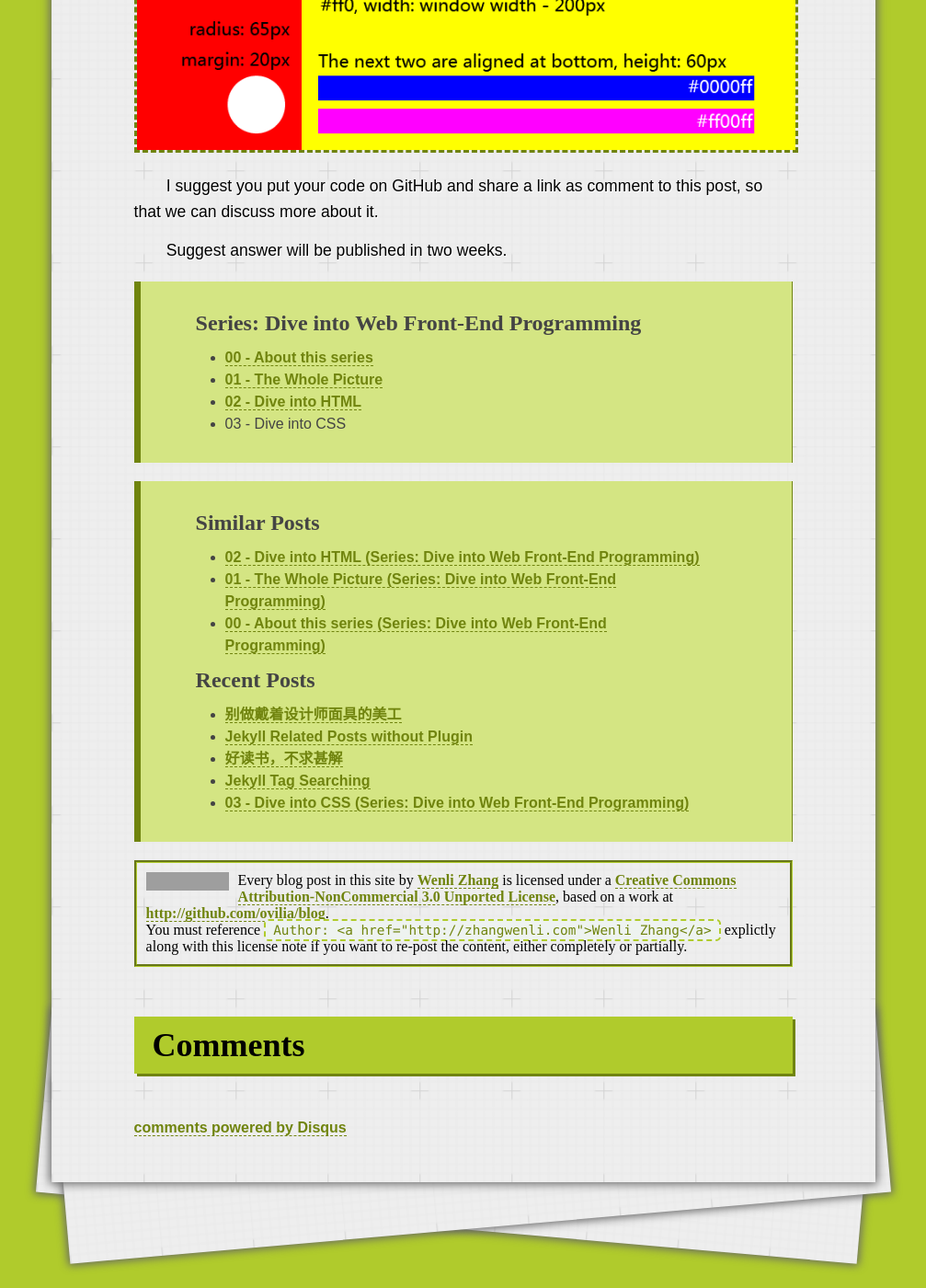
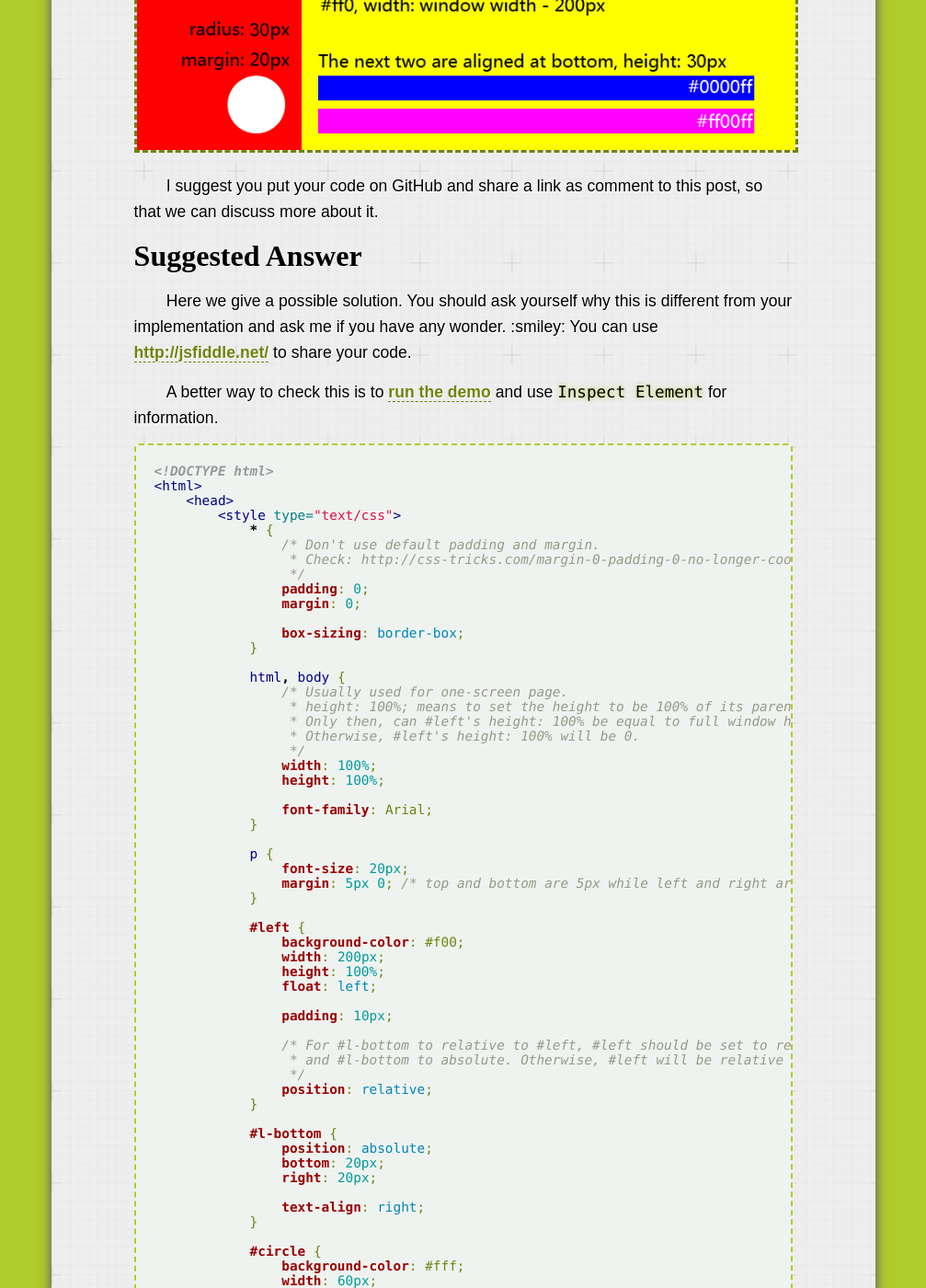
Before and after one commit to Ovilia/blog, a Jekyll site: the page built from _posts/2014-05-18-03-dive-into-css.md, in a window 1280 px wide and 1400 px high, scrolled down 9695 px. Shown: the whole window at 92% size, without its empty margins (136-1143 px from the left). Built offline with Jekyll 4.4.1, drawn with Linux system fonts in a browser that asks for light colours; Markdown is read by kramdown in place of the engine named in the settings; comment, search, counter and statistics services are not loaded; some of the changed text lies outside the part shown; grey boxes are pictures that could not be loaded.

Commit message:
suggested answer for 003 dive into css

```diff
--- a/_posts/2014-05-18-03-dive-into-css.md
+++ b/_posts/2014-05-18-03-dive-into-css.md
@@ -268,4 +268,175 @@ To build a Web site, you should first design what to show and how to display it.
 
 I suggest you put your code on GitHub and share a link as comment to this post, so that we can discuss more about it.
 
-Suggest answer will be published in two weeks.
+## Suggested Answer
+
+Here we give a possible solution. You should ask yourself why this is different from your implementation and ask me if you have any wonder. :smiley: You can use <a href="jsFiddle" target="_blank">http://jsfiddle.net/</a> to share your code.
+
+A better way to check this is to <a href="{{ site.url }}/demo/2014-05-18-03-dive-into-css-01.html" target="_blank">run the demo</a> and use *Inspect Element* for information.
+
+{% highlight html %}
+<!DOCTYPE html>
+<html>
+    <head>
+        <style type="text/css">
+            * {
+                /* Don't use default padding and margin.
+                 * Check: http://css-tricks.com/margin-0-padding-0-no-longer-cool/
+                 */
+                padding: 0;
+                margin: 0;
+
+                box-sizing: border-box;
+            }
+
+            html, body {
+                /* Usually used for one-screen page.
+                 * height: 100%; means to set the height to be 100% of its parent's.
+                 * Only then, can #left's height: 100% be equal to full window height.
+                 * Otherwise, #left's height: 100% will be 0.
+                 */
+                width: 100%;
+                height: 100%;
+
+                font-family: Arial;
+            }
+
+            p {
+                font-size: 20px;
+                margin: 5px 0; /* top and bottom are 5px while left and right are 0. */
+            }
+
+            #left {
+                background-color: #f00;
+                width: 200px;
+                height: 100%;
+                float: left;
+
+                padding: 10px;
+
+                /* For #l-bottom to relative to #left, #left should be set to relative
+                 * and #l-bottom to absolute. Otherwise, #left will be relative to html.
+                 */
+                position: relative;
+            }
+
+            #l-bottom {
+                position: absolute;
+                bottom: 20px;
+                right: 20px;
+
+                text-align: right;
+            }
+
+            #circle {
+                background-color: #fff;
+                width: 60px;
+                height: 60px;
+                border-radius: 30px;
+                float: right;
+            }
+
+            #right {
+                background-color: #ff0;
+                height: 100%;
+                margin-left: 200px;
+                padding: 20px 50px 20px 20px; /* top right bottom left */
+                position: relative;
+            }
+
+            #r-top {
+                background-color: #0f0;
+                padding: 10px;
+                margin-bottom: 20px;
+            }
+
+            #title {
+                font-size: 50px;
+                color: #f00;
+                text-align: center;
+            }
+
+            .center {
+                background-color: #0ff;
+                width: 30%; /* width 30% each, width margins of 5%. */
+                margin-left: 0%;
+                height: 160px;
+                float: left;
+                padding: 10px;
+            }
+
+            .center+.center {
+                /* + selects next element in the same level, which is the second
+                 * and the third elements in this case.
+                 */
+                margin-left: 5%;
+            }
+
+            #r-bottom {
+                position: absolute;
+                bottom: 20px;
+                /* Note how we set position instead of setting a width */
+                left: 20px;
+                right: 50px;
+
+            }
+
+            .r-b {
+                padding: 5px;
+                margin: 5px 0;
+                color: #fff;
+                height: 30px;
+            }
+
+            #r-b1 {
+                background-color: #0000ff;
+            }
+
+            #r-b2 {
+                background-color: #ff00ff;
+            }
+
+        </style>
+    </head>
+
+    <body>
+        <div id="left">
+            <p>#f00</p>
+            <p>width: 200px</p>
+            <div id="l-bottom">
+                <p>radius: 65px</p>
+                <p>margin: 20px</p>
+                <div id="circle"></div>
+            </div>
+        </div>
+
+        <div id="right">
+            <div id="r-top">
+                <p>#0f0, margin: right: 50px, other: 20px</p>
+                <div id="title">Title</div>
+                <p>Title: center vertically and horizontally</p>
+            </div>
+
+            <div id="r-center">
+                <div class="center">
+                    <p>color: #0ff</p>
+                    <p>height: 160px</p>
+                </div>
+                <div class="center"></div>
+                <div class="center"></div>
+            </div>
+            <p>#ff0, width: window width - 200px</p>
+
+            <div id="r-bottom">
+                <p>The next two are aligned at bottom, height: 60px</p>
+                <div id="r-b1" class="r-b">
+                    #0000ff
+                </div>
+                <div id="r-b2" class="r-b">
+                    #0000ff
+                </div>
+            </div>
+        </div>
+    </body>
+</html>
+{% endhighlight %}
```
Also changed, not shown: demo/2014-05-18-03-dive-into-css-01.html (added, +164 -0 lines), img/post/2014-05-18-dive-into-css-13.png, 5 other files.
